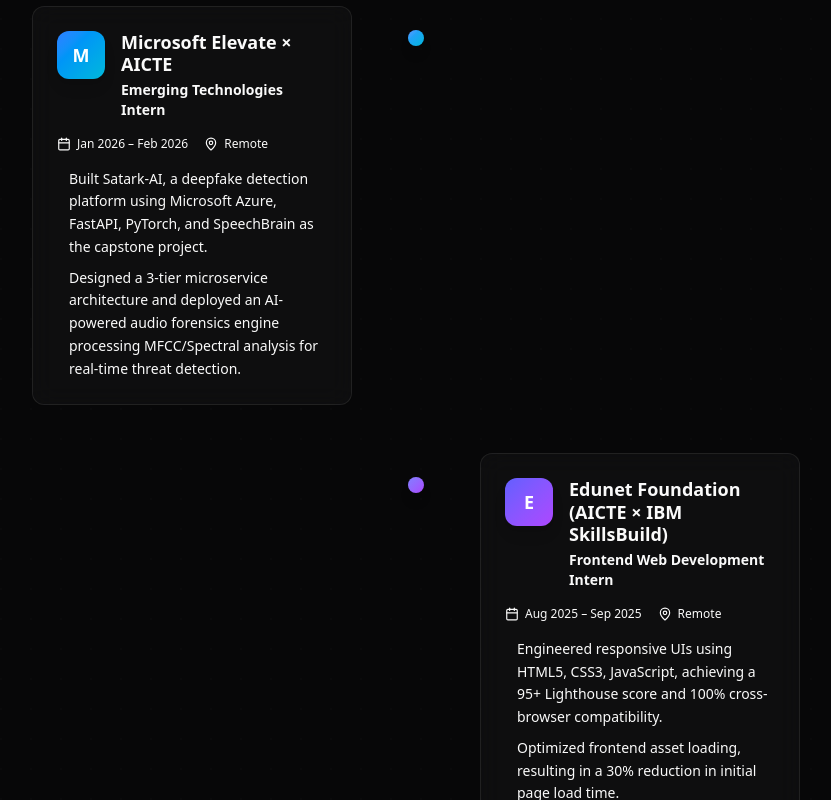
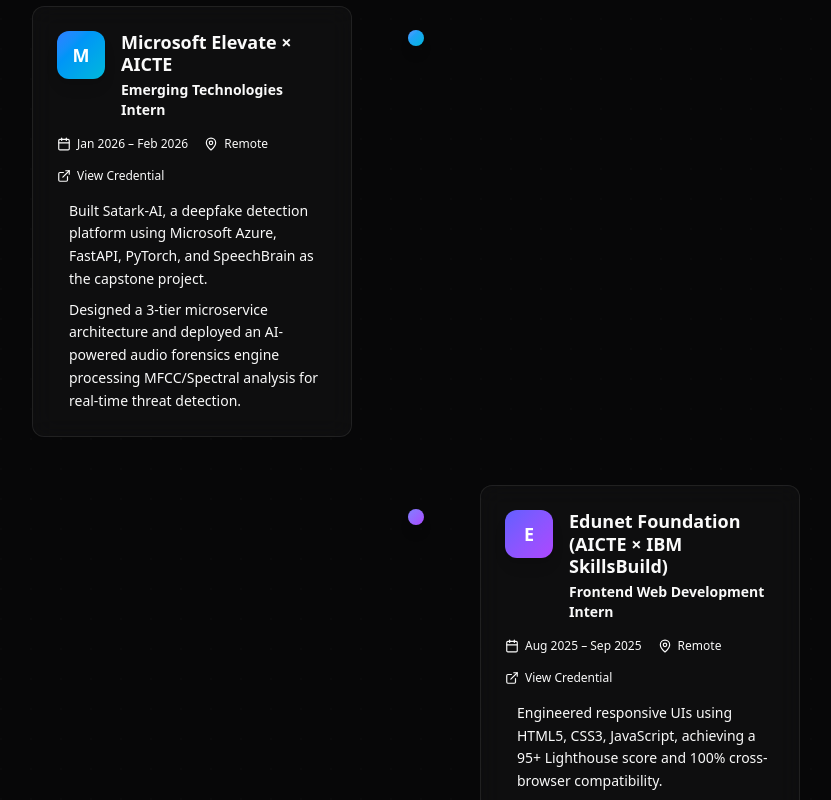
Before and after one commit to theunstopabble/gautam_portfolio, a Next.js app: page / in a window 1280 px wide. Shown: the part 1200-2000 px from the top of the page, without its empty margins (224-1055 px from the left). Built offline with nearby package versions, Linux system fonts and the light colour scheme.

Commit message:
feat: Add certificate links to Experience section

```diff
--- a/src/components/home/Experience.tsx
+++ b/src/components/home/Experience.tsx
@@ -1,7 +1,7 @@
 "use client";
 
 import { motion } from "framer-motion";
-import { Briefcase, Calendar, MapPin } from "lucide-react";
+import { Briefcase, Calendar, MapPin, ExternalLink } from "lucide-react";
 
 const experiences = [
   {
@@ -11,6 +11,8 @@
     location: "Remote",
     color: "from-blue-500 to-cyan-500",
     logo: "M",
+    certificate:
+      "https://drive.google.com/file/d/1ZDyJBjn9AgeQEfppbwgAeAyoPS5ADgwn/view?usp=drive_link",
     highlights: [
       "Built Satark-AI, a deepfake detection platform using Microsoft Azure, FastAPI, PyTorch, and SpeechBrain as the capstone project.",
       "Designed a 3-tier microservice architecture and deployed an AI-powered audio forensics engine processing MFCC/Spectral analysis for real-time threat detection.",
@@ -23,6 +25,8 @@
     location: "Remote",
     color: "from-indigo-500 to-purple-500",
     logo: "E",
+    certificate:
+      "https://drive.google.com/file/d/1_ZL-2ghlWanTam-9ftSBHnTtZb6Im3vu/view?usp=drive_link",
     highlights: [
       "Engineered responsive UIs using HTML5, CSS3, JavaScript, achieving a 95+ Lighthouse score and 100% cross-browser compatibility.",
       "Optimized frontend asset loading, resulting in a 30% reduction in initial page load time.",
@@ -35,6 +39,8 @@
     location: "Remote",
     color: "from-violet-500 to-pink-500",
     logo: "Y",
+    certificate:
+      "https://drive.google.com/file/d/1iPIKxZXLxYtsQKYTnrVtYLo-inKc17Gg/view?usp=drive_link",
     highlights: [
       "Developed a scalable full-stack application using the MERN Stack, architecting RESTful APIs for seamless client-server data flow.",
       "Built dynamic frontend components using React.js, improving user engagement by 25%.",
@@ -143,6 +149,17 @@
                       <MapPin className="h-3.5 w-3.5" />
                       {exp.location}
                     </span>
+                    {exp.certificate && (
+                      <a
+                        href={exp.certificate}
+                        target="_blank"
+                        rel="noopener noreferrer"
+                        className="inline-flex items-center gap-1.5 text-primary hover:text-primary/80 transition-colors"
+                      >
+                        <ExternalLink className="h-3.5 w-3.5" />
+                        View Credential
+                      </a>
+                    )}
                   </div>
 
                   {/* Highlights */}
```
